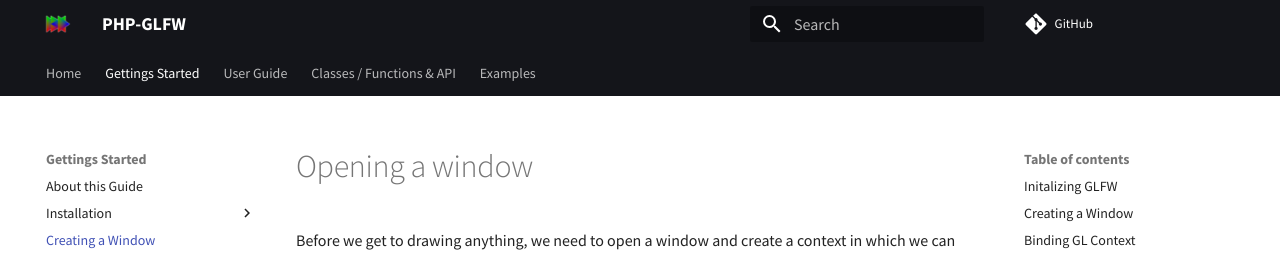
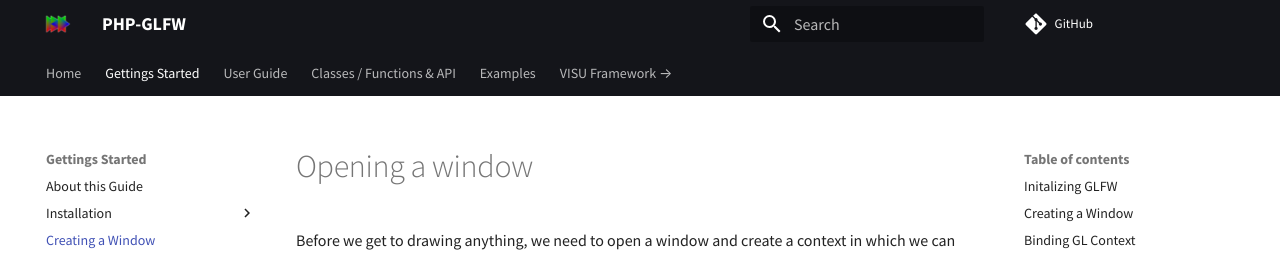
Before and after one commit to mario-deluna/php-glfw, an MkDocs documentation site: the page built from docs/getting-started/window-creation.md, in a window 1280 px wide and 900 px high. Shown: the top 257 px of the window. Built offline with MkDocs 1.6.1 and Material for MkDocs 9.7.7, drawn with Linux system fonts in a browser that asks for light colours; comment, search, counter and statistics services are not loaded.

```diff
--- a/mkdocs.yml
+++ b/mkdocs.yml
@@ -18,6 +18,7 @@
     - Debugging: user-guide/debugging/
   - Classes / Functions & API : 'API/'
   - Examples: 'examples/'
+  - VISU Framework →: https://visu.phpgl.net
 plugins:
   - search
   - include_dir_to_nav
```
Also changed, not shown: 1 other file.
